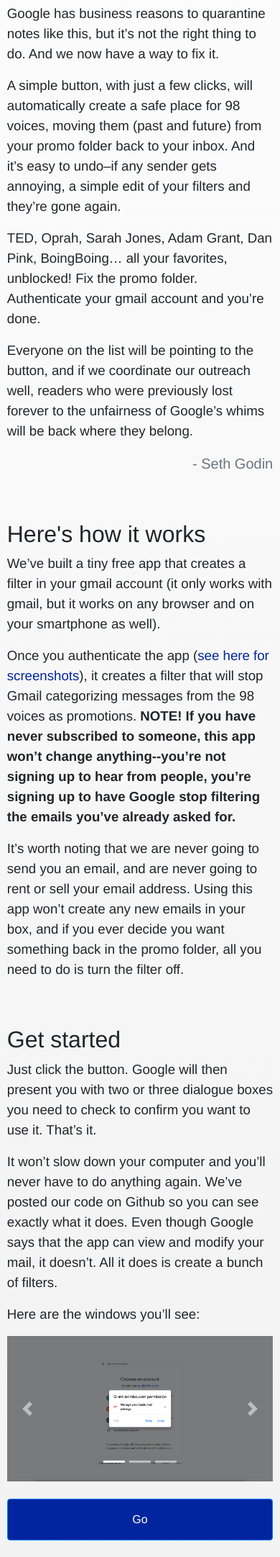
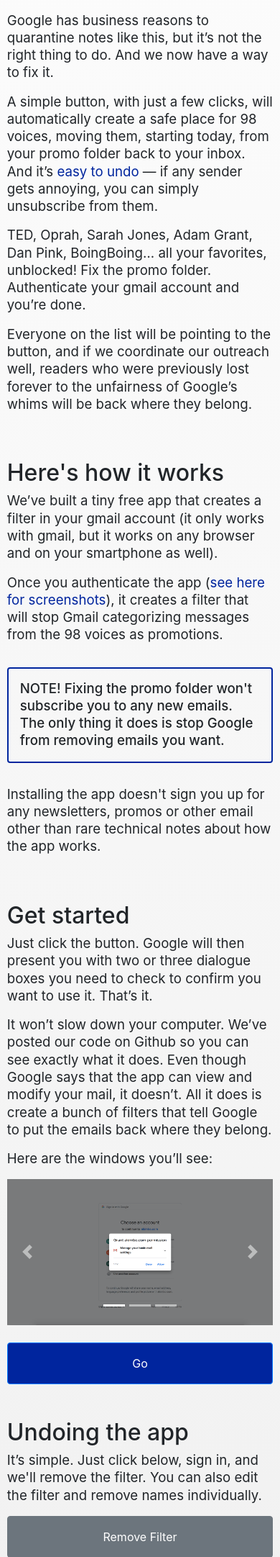
Before and after one commit to graydenshand/google_promotion_filter, a Flask app: page / in a window 390 px wide. Shown: the part 826-2989 px from the top of the page at 72% size. Run offline with Flask 2, Linux system fonts and the light colour scheme; some libraries are stand-ins or nearby versions.

Commit message:
remove filter button + workflow

```diff
--- a/main.py
+++ b/main.py
@@ -15,19 +15,13 @@ app.permanent_session_lifetime = timedelta(days=365)
 def profile():
     print("on /profile {}".format(session))
     if 'logged_in' in session.keys() and session['logged_in'] == True:
+        msg = request.args.get('msg')
         u = User(session['user'])
         u.get_by_email(u.email()) # refresh data
         #u._token['expires_at'] = time()
-        data = u.user_info()
-        if data == 'refresh_error': # token refresh error
-            session['logged_in'] = False
-            session.modified = True
-            print('refresh error')
-            return redirect('/login')
         session['user'] = u.json() # save any updates to session cookie
         session.modified = True
-        email, img, name = data['email'], data['picture'], data['name']
-        return render_template('profile.html', img=img, u=u)
+        return render_template('profile.html', u=u, msg=msg)
     else:
         redirect_response = request.url
         if request.args.get('state') not in ('', None):
@@ -60,11 +54,24 @@ def profile():
 def index():
     return render_template('index.html')
 
+@app.route('/undo')
+def remove_filter():
+    session['remove_filter'] = True
+    session.modified == True
+    if 'logged_in' in session.keys() and session['logged_in'] == True:
+        return redirect('/process')
+    else:
+        return redirect('/login')
+
+@app.route('/logout')
+def logout():
+    session['logged_in'] = False
+    session.modified = True
+    return redirect('/login')
+
 @app.route("/login")
 def login():
     print("on /login {}".format(session))
-    session.clear()
-    session.modified = True
     session['redirect_uri'] = request.url_root.rstrip('/login') + '/profile'
     session.modified = True
     google = OAuth2Session(client_id, scope=scope, redirect_uri=session['redirect_uri'])
@@ -81,17 +88,46 @@ def login():
 @app.route('/process')
 def process():
     print("on /process {}".format(session))
+    if 'logged_in' not in session.keys() or session['logged_in'] != True:
+        return redirect('/login')
     u = User(session['user'])
-    result = u.make_filter()
-    if result == 'refresh_error':
-        flash('We had trouble verifying your Google credentials, please try again', 'warning')
-        session['logged_in'] = False
+    if 'remove_filter' not in session.keys():
+        result = u.make_filter()
+        if result == 'refresh_error':
+            flash('We had trouble verifying your Google credentials, please try again', 'warning')
+            session['logged_in'] = False
+            session.modified = True
+            return redirect('/')
+        session['user'] = u.json()
         session.modified = True
-        return redirect('/')
-    #flash('Success', 'success')
-    session['user'] = u.json()
-    session.modified = True
-    return redirect(url_for('profile'))
+        msg = '''<p>Thank you!</p>
+        <p>So glad we could help you find your voices again.</p>
+        '''
+        return redirect(url_for('profile', msg=msg))
+    else:
+        if u.filter_id() is None:
+            session.pop('remove_filter')
+            session.modified = True
+            flash("Your filter hasn't been created yet.", 'warning')
+            return redirect('/')
+
+        result = u.delete_filter()
+        if result == 'refresh_error':
+            flash('We had trouble verifying your Google credentials, please try again', 'warning')
+            session['logged_in'] = False
+            session.modified = True
+            return redirect('/')
+        elif result == True:
+            msg = '''
+            <p>All set, your filter has been removed.</p>
+            '''
+            session.pop('remove_filter')
+            session.modified = True
+            return redirect(url_for('profile', msg=msg))
+        else:
+            flash('There was an unexpected error when trying to delete your inbox filter.', 'danger')
+            return redirect('/')
+
 
 
 @app.route('/clear')
--- a/static/style.css
+++ b/static/style.css
@@ -1,5 +1,5 @@
 html, body {
-	font-family: Helvetica Neue, Helvetica, Arial, sans-serif !important;
+	font-family: 'Open Sans' sans-serif !important;
 }
 
 body {
@@ -8,6 +8,10 @@ body {
 
 p, li, a {
 	font-size: 14pt;
+}
+
+p {
+	line-height: 1.3em;
 }
 
 #bootstrap_override a {
@@ -45,6 +49,24 @@ p, li, a {
 	padding: .5em 0;
 }
 
+.callout {
+	border: 2px solid #00259e;
+	border-radius: 4px;
+	padding: 1em;
+	margin: 2em 0;
+}
+
+.callout p {
+	font-weight: 500;
+	margin: 0;
+}
+
+#screenshots {
+	width: 150%;
+	position: relative;
+	right: 25%;
+}
+
 @media only screen and (max-width: 575px) {
 	#bootstrap_override h1 {
 		margin-top: .5em;
@@ -57,6 +79,11 @@ p, li, a {
 
 	#nav {
 		display: none;
+	}
+
+	#screenshots {
+		width: 100%;
+		right: 0;
 	}
 
 
@@ -104,8 +131,12 @@ p, li, a {
 	font-weight: 400;
 }
 
+#bootstrap_override .btn:hover {
+	text-decoration: none;
+}
+
 #bootstrap_override .btn-primary:hover {
-	text-decoration: none;
+	background-color: #001e82;
 }
 
 #logo-container {
--- a/templates/base.html
+++ b/templates/base.html
@@ -3,6 +3,7 @@
     <meta charset="utf-8">
     <meta name="viewport" content="width=device-width, initial-scale=1, maximum-scale=1" />
     <link rel="stylesheet" type="text/css" href="/static/style.css">
+    <link href="https://fonts.googleapis.com/css?family=Open+Sans&display=swap" rel="stylesheet">
     <!-- Bootstrap -->
     <link rel="stylesheet" href="https://stackpath.bootstrapcdn.com/bootstrap/4.3.1/css/bootstrap.min.css" integrity="sha384-ggOyR0iXCbMQv3Xipma34MD+dH/1fQ784/j6cY/iJTQUOhcWr7x9JvoRxT2MZw1T" crossorigin="anonymous">
     <!-- Google Analytics - 98 Voices -->
--- a/templates/index.html
+++ b/templates/index.html
@@ -2,6 +2,11 @@
 
 {% block content %}
 <div id='bootstrap_override'>
+    <div class='flashed_messages'>
+        {% for category, message in get_flashed_messages(with_categories=True) %}
+        <div class='alert alert-{{category}}'>{{message}}</div>
+        {% endfor %}
+    </div>
     <div class='container'>
         <div class='row'>
             <div class='col-sm-4 col-md-3' id='navbar'>
@@ -26,7 +31,7 @@
             </div>
             <div class='col-sm-8 col-md-6'>
                 <h1>Fixing the Google promo folder</h1>
-                <p>It’s a miracle, of course. There are 51,000 unread emails in my promo folder, and 98% of them are unread for a reason. Because I didn’t ask for them and I don’t care what they say.</p>
+                <p>It’s a miracle, of course. There are 51,000 unread emails in my promo folder, and 95% of them are unread for a reason. Because I didn’t ask for them and I don’t care what they say.</p>
 
                 <p>But the other 2%? I miss reading those.</p>
 
@@ -34,13 +39,12 @@
 
                 <p>Google has business reasons to quarantine notes like this, but it’s not the right thing to do. And we now have a way to fix it.</p>
 
-                <p>A simple button, with just a few clicks, will automatically create a safe place for 98 voices, moving them (past and future) from your promo folder back to your inbox. And it’s easy to undo–if any sender gets annoying, a simple edit of your filters and they’re gone again.</p>
+                <p>A simple button, with just a few clicks, will automatically create a safe place for 98 voices, moving them, starting today, from your promo folder back to your inbox. And it’s <a href='#undoing_the_app'>easy to undo</a> &mdash; if any sender gets annoying, you can simply unsubscribe from them.</p>
 
                 <p>TED, Oprah, Sarah Jones, Adam Grant, Dan Pink, BoingBoing… all your favorites, unblocked! Fix the promo folder. Authenticate your gmail account and you’re done.</p>
 
                 <p>Everyone on the list will be pointing to the button, and if we coordinate our outreach well, readers who were previously lost forever to the unfairness of Google’s whims will be back where they belong.</p>
                 </p>
-                <p class='text-right text-muted lead'>- Seth Godin</p>
             </div>
             <div class='col-md-3'></div>
         </div>
@@ -51,9 +55,13 @@
                 <h2>Here's how it works</h2>
                 <p>We’ve built a tiny free app that creates a filter in your gmail account (it only works with gmail, but it works on any browser and on your smartphone as well).</p>
 
-                <p>Once you authenticate the app (<a href='#get_started'>see here for screenshots</a>), it creates a filter that will stop Gmail categorizing messages from the 98 voices as promotions. <b>NOTE! If you have never subscribed to someone, this app won’t change anything--you’re not signing up to hear from people, you’re signing up to have Google stop filtering the emails you’ve already asked for.</b></p>
+                <p>Once you authenticate the app (<a href='#get_started'>see here for screenshots</a>), it creates a filter that will stop Gmail categorizing messages from the 98 voices as promotions.</p>
 
-                <p>It’s worth noting that we are never going to send you an email, and are never going to rent or sell your email address. Using this app won’t create any new emails in your box, and if you ever decide you want something back in the promo folder, all you need to do is turn the filter off.</p>
+                <div class='callout'>
+                    <p>NOTE! Fixing the promo folder won't subscribe you to any new emails. The only thing it does is stop Google from removing emails you want.</p>
+                </div>
+
+                <p>Installing the app doesn't sign you up for any newsletters, promos or other email other than rare technical notes about how the app works.</p>
             </div>
             <div class='col-md-3'></div>
         </div>
@@ -64,11 +72,11 @@
                 <h2>Get started</h2>
                 <p>Just click the button. Google will then present you with two or three dialogue boxes you need to check to confirm you want to use it. That’s it.</p>
 
-                <p>It won’t slow down your computer and you’ll never have to do anything again. We’ve posted our code on Github so you can see exactly what it does. Even though Google says that the app can view and modify your mail, it doesn’t. All it does is create a bunch of filters.</p>
+                <p>It won’t slow down your computer. We’ve posted our code on Github so you can see exactly what it does. Even though Google says that the app can view and modify your mail, it doesn’t. All it does is create a bunch of filters that tell Google to put the emails back where they belong.</p>
 
                 <p>Here are the windows you’ll see:</p>
 
-                <div id="carouselExampleIndicators" class="carousel slide" data-ride="carousel">
+                <div id='screenshots' class="carousel slide" data-ride="carousel">
                   <ol class="carousel-indicators">
                     <li data-target="#carouselExampleIndicators" data-slide-to="0" class="active"></li>
                     <li data-target="#carouselExampleIndicators" data-slide-to="1"></li>
@@ -105,7 +113,7 @@
                 </div>
                 <br>
                 <div class="text-center">
-                    <a class='btn btn-primary w-100' href="/profile">Go</a>
+                    <a class='btn btn-primary w-100' href="/process">Go</a>
                 </div>
             </div>
             <div class='col-md-3'></div>
@@ -115,7 +123,8 @@
             <div class='col-sm-4 col-md-3'></div>
             <div class='col-sm-8 col-md-6'>
                 <h2>Undoing the app</h2>
-                <p>It’s simple. Just go to your <a target="_new" href="https://mail.google.com/mail/u/0/#settings/filters">Gmail settings</a> and delete the filter. You can also edit the filter and remove names individually. </p>
+                <p>It’s simple. Just click below, sign in, and we'll remove the filter. You can also edit the filter and remove names individually.</p>
+                <a class='btn btn-secondary w-100' style='color: white;' href='/undo'>Remove Filter</a>
             </div>
             <div class='col-md-3'></div>
         </div>
@@ -131,7 +140,7 @@
 
                 <p>We don’t think it benefits you to have the messages you want to get stolen from your inbox and moved to a place where you can’t see them. And we know it’s a problem for people and organizations that want to create useful content, because if they’re not reaching their audience, it’s hard for them to keep making the work that matters.</p>
 
-                <p>If you’ve got feedback for us, please visit <a href='https://docs.google.com/forms/d/e/1FAIpQLSeHxNGD7LEqBD_msBK4AFqfbPjrZsLK5BM6Dl2Yj0NU6l1ZBA/viewform' target="_new">this simple form</a>. We’d love to hear about other voices you’d like added to the gold list as well.</p>
+                <p>If you’ve got feedback for us, please visit <a href='https://docs.google.com/forms/d/e/1FAIpQLSeHxNGD7LEqBD_msBK4AFqfbPjrZsLK5BM6Dl2Yj0NU6l1ZBA/viewform' target="_new">this simple form</a>. We’d love to hear about other voices you’d like added to the list of 98 Voices as well.</p>
 
             </div>
             <div class='col-md-3'></div>
```
Also changed, not shown: templates/profile.html (+5 -4 lines), user.py (+40 -8 lines).
